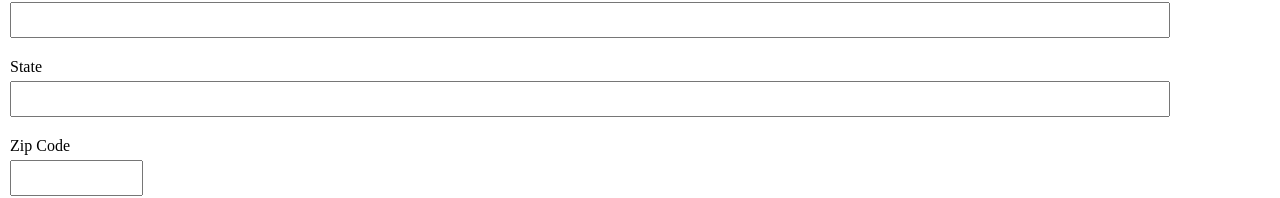
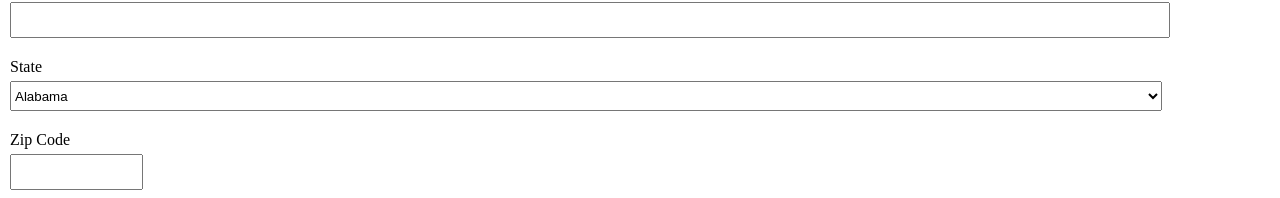
Before and after one commit to willie10r/Online-Registration-Form, a plain HTML site: page index.html in a window 1280 px wide. Shown: the part 532-730 px from the top of the page. Drawn offline with Linux system fonts and the light colour scheme.

Commit message:
mob first done

```diff
--- a/index.html
+++ b/index.html
@@ -27,41 +27,93 @@
       <form action="index.html" method="post">
         <h3>Contact Information</h3>
         <ul class="contact_container">
-          <li class="li-main li-1"><label>Full Name</label></li>
+          <li class="li-main li-1"><label for="name">Full Name</label></li>
           <li class="fli-1"><input type="text" placeholder="required" id="name" name="user_name" /></li>
-          <li class="li-main li-2"><label>Email Adress</lable></li>
+          <li class="li-main li-2"><label for="email">Email Adress</lable></li>
           <li><input type="text" placeholder="required" id="email" name="user_email" /></li>
-          <li class="li-main li-3"><label>Phone Number</label></li>
+          <li class="li-main li-3"><label for="phone-number">Phone Number</label></li>
           <li><input type="number" id="phone-number" name="user_phone-number" /></li>
           <li class="li-main li-4">
-          <label>City</label></li>
+          <label for="city">City</label></li>
           <li><input type="text" id="city" name="user_city" /></li>
           <li class="li-main li-5">
-          <label>State</label></li>
-          <li><input type="text" id="state" name="user_state" />
+          <label for="state">State</label></li>
+          <li><select id="state" name="user_state">
+            <option value="AL">Alabama</option>
+	<option value="AK">Alaska</option>
+	<option value="AZ">Arizona</option>
+	<option value="AR">Arkansas</option>
+	<option value="CA">California</option>
+	<option value="CO">Colorado</option>
+	<option value="CT">Connecticut</option>
+	<option value="DE">Delaware</option>
+	<option value="DC">District Of Columbia</option>
+	<option value="FL">Florida</option>
+	<option value="GA">Georgia</option>
+	<option value="HI">Hawaii</option>
+	<option value="ID">Idaho</option>
+	<option value="IL">Illinois</option>
+	<option value="IN">Indiana</option>
+	<option value="IA">Iowa</option>
+	<option value="KS">Kansas</option>
+	<option value="KY">Kentucky</option>
+	<option value="LA">Louisiana</option>
+	<option value="ME">Maine</option>
+	<option value="MD">Maryland</option>
+	<option value="MA">Massachusetts</option>
+	<option value="MI">Michigan</option>
+	<option value="MN">Minnesota</option>
+	<option value="MS">Mississippi</option>
+	<option value="MO">Missouri</option>
+	<option value="MT">Montana</option>
+	<option value="NE">Nebraska</option>
+	<option value="NV">Nevada</option>
+	<option value="NH">New Hampshire</option>
+	<option value="NJ">New Jersey</option>
+	<option value="NM">New Mexico</option>
+	<option value="NY">New York</option>
+	<option value="NC">North Carolina</option>
+	<option value="ND">North Dakota</option>
+	<option value="OH">Ohio</option>
+	<option value="OK">Oklahoma</option>
+	<option value="OR">Oregon</option>
+	<option value="PA">Pennsylvania</option>
+	<option value="RI">Rhode Island</option>
+	<option value="SC">South Carolina</option>
+	<option value="SD">South Dakota</option>
+	<option value="TN">Tennessee</option>
+	<option value="TX">Texas</option>
+	<option value="UT">Utah</option>
+	<option value="VT">Vermont</option>
+	<option value="VA">Virginia</option>
+	<option value="WA">Washington</option>
+	<option value="WV">West Virginia</option>
+	<option value="WI">Wisconsin</option>
+	<option value="WY">Wyoming</option>
+          </select>
           </li>
           <li class="li-main li-6">
-          <label>Zip Code</label></li>
+          <label for="zip-code">Zip Code</label></li>
           <li><input type="number" id="zip-code" name="user_zip-code" /></li>
           </ul>
           <h3 class="bbox-2">Newsletter</h3>
           <p class="words">Select the newsletter you would like to recive.</p>
         <ul class="nl">
           <li class="rad"><input type="checkbox" id="html_news" name="newsletter"/>
-          <label >HTML news</label></li>
+          <label for="html_news">HTML news</label></li>
           <li class="rad"><input type="checkbox" id="css_news" name="newsletter"/>
-          <label >CSS News</label></li>
+          <label for="css_news">CSS News</label></li>
           <li class="rad"><input type="checkbox" id="jave_s_news" name="newsletter"/>
-          <label >Javascript News</label></li>
+          <label for="jave_s_news">Javascript News</label></li>
         </ul>
         <p class="words">Newsletter Format</p>
         <ul class="nlf">
           <li class="rad">
           <input type="radio" id="html" name="letter_format" />
-          <label >HTML</label></li>
+          <label for="html">HTML</label></li>
           <li class="rad">
           <input type="radio" id="plain_text" name="letter_format"/>
-          <label >Plain Text</label></li>
+          <label for="plaine_text">Plain Text</label></li>
         </ul>
         <p class="words">Other topic you'd like to hear about</p>
         <input type="text" id="other_topic" name="extra"/>
```
